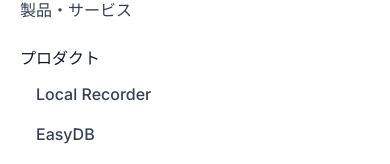
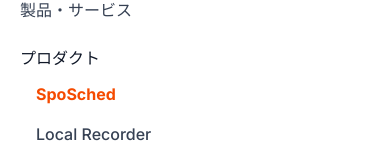
Before and after one commit to JojoYay/jittee, a Next.js app: page / in a window 390 px wide. Both pictures are taken after a click on the button "Open menu". Shown: the part 171-335 px from the top of the page. Built offline with nearby package versions, Linux system fonts and the light colour scheme; no server answers.

Commit message:
ナビ「プロダクト」ドロップダウンに SpoSched を追加 (先頭・オレンジ強調、デスクトップ/モバイル両方)
Co-Authored-By: Claude Fable 5 <noreply@anthropic.com>

```diff
--- a/app/components/Navbar.tsx
+++ b/app/components/Navbar.tsx
@@ -52,6 +52,9 @@ export default function Navbar() {
                 </button>
                 <div className="absolute left-0 top-full pt-2 hidden group-hover:block z-50">
                   <div className="w-48 bg-white rounded-md shadow-lg border border-gray-100 py-1">
+                    <Link href="/sposched" className="block px-4 py-2 text-sm font-bold text-orange-600 hover:bg-orange-50 hover:text-orange-700 transition-colors">
+                      SpoSched
+                    </Link>
                     <Link href="/localrecorder" className="block px-4 py-2 text-sm text-gray-700 hover:bg-gray-50 hover:text-primary-600 transition-colors">
                       Local Recorder
                     </Link>
@@ -146,6 +149,13 @@ export default function Navbar() {
           <div className="px-3 pt-2">
             <p className="px-0 py-1 text-base font-medium text-gray-900">{t('download')}</p>
             <Link
+              href="/sposched"
+              className="block pl-4 py-2 rounded-md text-base font-bold text-orange-600 hover:text-orange-700 hover:bg-orange-50"
+              onClick={() => setIsMenuOpen(false)}
+            >
+              SpoSched
+            </Link>
+            <Link
               href="/localrecorder"
               className="block pl-4 py-2 rounded-md text-base font-medium text-gray-700 hover:text-primary-600 hover:bg-gray-50"
               onClick={() => setIsMenuOpen(false)}
```
